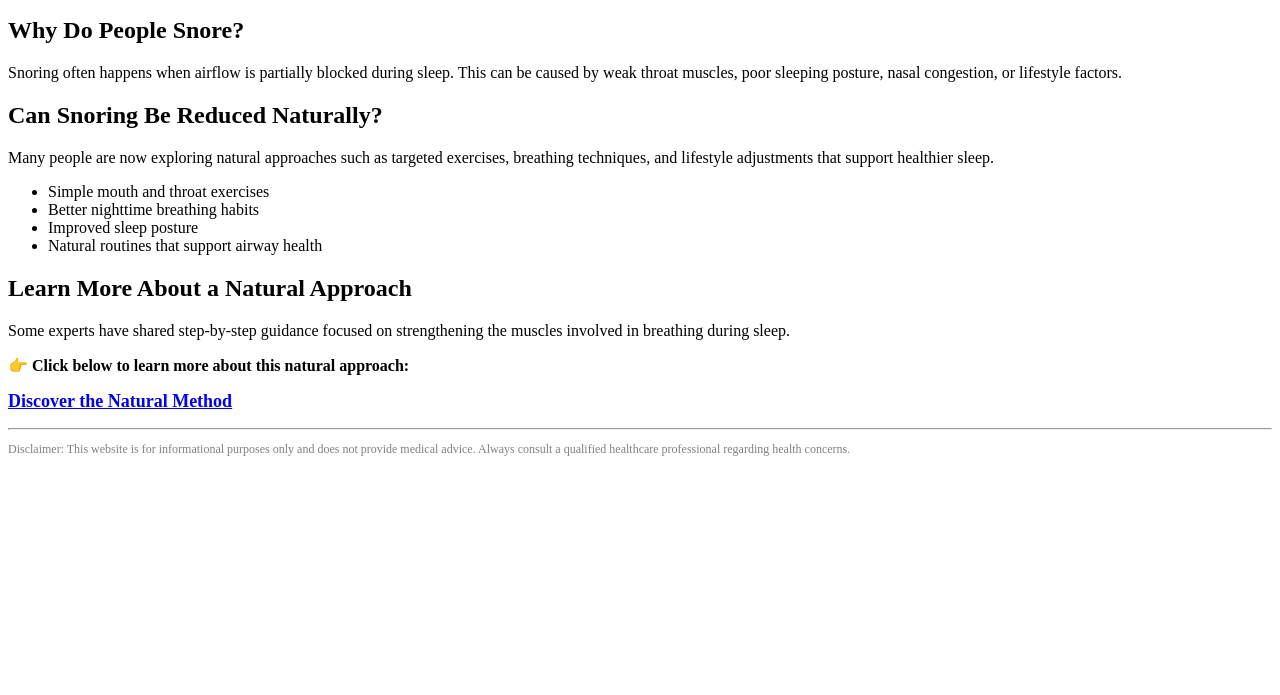
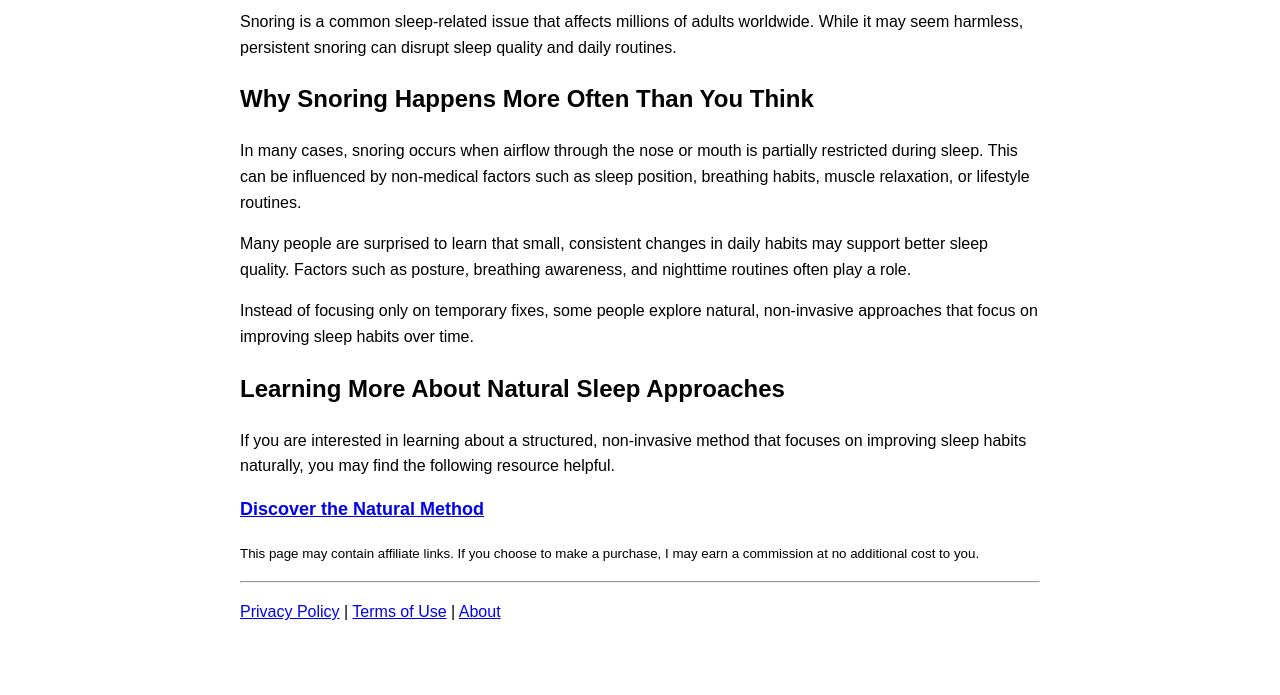
Before and after one commit to usoffershub/snoring-review, a plain HTML site: page index.html in a window 1280 px wide. Shown: the part 105-800 px from the top of the page. Drawn offline with Linux system fonts and the light colour scheme.

Commit message:
Clean Google Ads ready landing page

```diff
--- a/index.html
+++ b/index.html
@@ -1,59 +1,70 @@
-<body>
-  <h1>Natural Solutions to Stop Snoring</h1>
+<!DOCTYPE html>
+<html lang="en">
+<head>
+  <meta charset="UTF-8">
+  <title>Understanding Snoring and Better Sleep Habits</title>
+  <meta name="viewport" content="width=device-width, initial-scale=1.0">
+  <meta name="description" content="Learn about common causes of snoring and explore natural approaches to support better sleep habits.">
+</head>
+
+<body style="font-family: Arial, sans-serif; line-height: 1.6; max-width: 800px; margin: auto; padding: 20px;">
+
+  <h1>Understanding Snoring and Better Sleep Habits</h1>
 
   <p>
-    Snoring is more than just an annoying sound — it can affect sleep quality,
-    relationships, and overall health. Millions of people struggle every night
-    without realizing that natural methods may help reduce or even eliminate snoring.
+  Snoring is a common sleep-related issue that affects millions of adults worldwide.
+  While it may seem harmless, persistent snoring can disrupt sleep quality and daily routines.
   </p>
 
-  <h2>Why Do People Snore?</h2>
+  <h2>Why Snoring Happens More Often Than You Think</h2>
 
   <p>
-    Snoring often happens when airflow is partially blocked during sleep.
-    This can be caused by weak throat muscles, poor sleeping posture,
-    nasal congestion, or lifestyle factors.
-  </p>
-
-  <h2>Can Snoring Be Reduced Naturally?</h2>
-
-  <p>
-    Many people are now exploring natural approaches such as targeted exercises,
-    breathing techniques, and lifestyle adjustments that support healthier sleep.
-  </p>
-
-  <ul>
-    <li>Simple mouth and throat exercises</li>
-    <li>Better nighttime breathing habits</li>
-    <li>Improved sleep posture</li>
-    <li>Natural routines that support airway health</li>
-  </ul>
-
-  <h2>Learn More About a Natural Approach</h2>
-
-  <p>
-    Some experts have shared step-by-step guidance focused on strengthening
-    the muscles involved in breathing during sleep.
+  In many cases, snoring occurs when airflow through the nose or mouth is partially restricted during sleep.
+  This can be influenced by non-medical factors such as sleep position, breathing habits,
+  muscle relaxation, or lifestyle routines.
   </p>
 
   <p>
-    👉 <strong>Click below to learn more about this natural approach:</strong>
+  Many people are surprised to learn that small, consistent changes in daily habits may support better sleep quality.
+  Factors such as posture, breathing awareness, and nighttime routines often play a role.
   </p>
 
   <p>
+  Instead of focusing only on temporary fixes, some people explore natural, non-invasive approaches
+  that focus on improving sleep habits over time.
+  </p>
+
+  <h2>Learning More About Natural Sleep Approaches</h2>
+
+  <p>
+  If you are interested in learning about a structured, non-invasive method that focuses on improving
+  sleep habits naturally, you may find the following resource helpful.
+  </p>
+
+  <!-- BOTÓN / LINK -->
+  <p>
     <a href="https://3b4135u0qkp2bw7ouc3fap1w3l.hop.clickbank.net/?&traffic_source=bing&campaign=snoring_bridge"
-   style="font-size:18px; font-weight:bold;"
-   target="_blank"
-   rel="nofollow noopener">
-  Discover the Natural Method
-</a>
+       target="_blank"
+       rel="nofollow noopener"
+       style="font-size:18px; font-weight:bold;">
+      Discover the Natural Method
+    </a>
+  </p>
 
-  </p>
+  <!-- AVISO AFILIADO -->
+  <p><small>
+  This page may contain affiliate links. If you choose to make a purchase, I may earn a commission
+  at no additional cost to you.
+  </small></p>
 
   <hr>
 
-  <p style="font-size:12px; color:gray;">
-    Disclaimer: This website is for informational purposes only and does not provide medical advice.
-    Always consult a qualified healthcare professional regarding health concerns.
+  <!-- LINKS LEGALES -->
+  <p>
+    <a href="privacy.html">Privacy Policy</a> |
+    <a href="terms.html">Terms of Use</a> |
+    <a href="about.html">About</a>
   </p>
+
 </body>
+</html>
```
